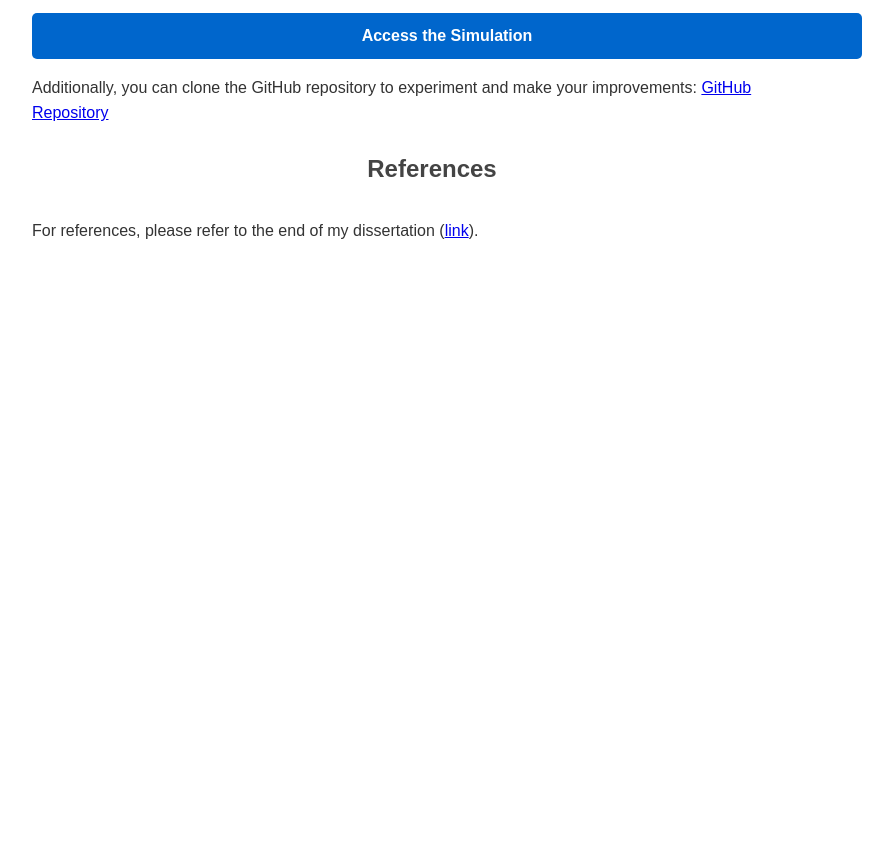
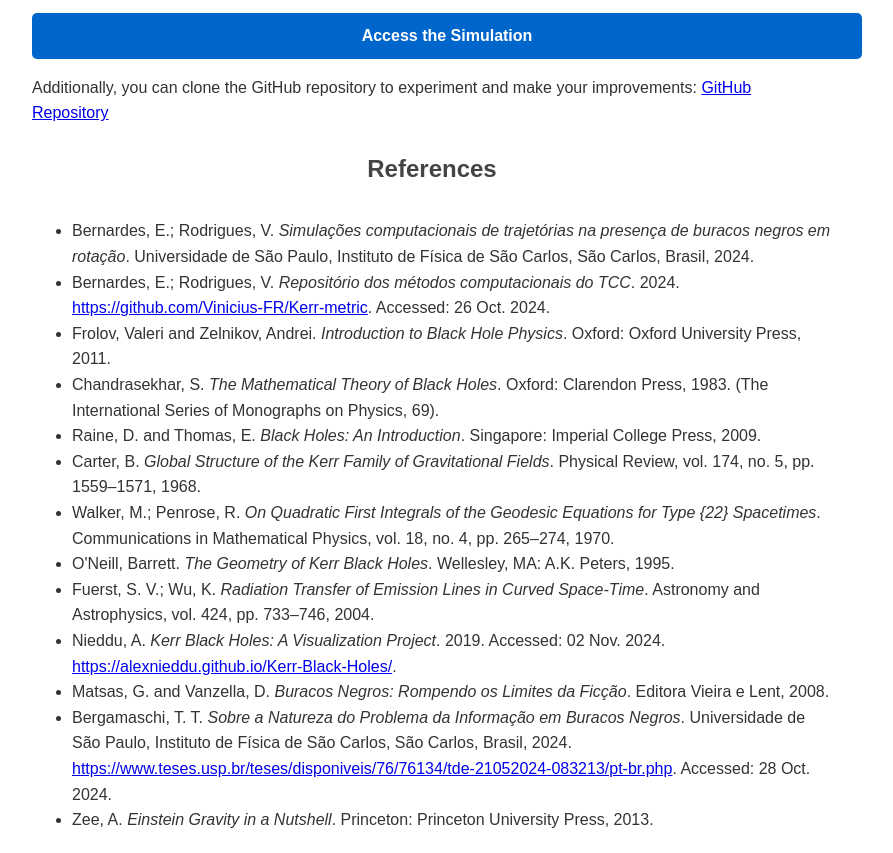
Before and after one commit to Vinicius-FR/Kerr-metric, a plain HTML site: page index.html in a window 1280 px wide. Shown: the part 1879-2732 px from the top of the page, without its empty margins (208-1101 px from the left). Before the commit the page ends 2143 px from the top, so only its background shows below. Drawn offline with nearby package versions, Linux system fonts and the light colour scheme.

Commit message:
atualizando site

```diff
--- a/index.html
+++ b/index.html
@@ -116,7 +116,21 @@
     <p>Additionally, you can clone the GitHub repository to experiment and make your improvements: <a href="https://github.com/Vinicius-FR/Kerr-metric/">GitHub Repository</a></p>
 
     <h2>References</h2>
-    <p class="references">For references, please refer to the end of my dissertation (<a href="https://github.com/Vinicius-FR/Kerr-metric/tree/master/Dissertação">link</a>).</p>
+    <ul class="references">
+        <li>Bernardes, E.; Rodrigues, V. <i>Simulações computacionais de trajetórias na presença de buracos negros em rotação</i>. Universidade de São Paulo, Instituto de Física de São Carlos, São Carlos, Brasil, 2024.</li>
+        <li>Bernardes, E.; Rodrigues, V. <i>Repositório dos métodos computacionais do TCC</i>. 2024. <a href="https://github.com/Vinicius-FR/Kerr-metric" target="_blank">https://github.com/Vinicius-FR/Kerr-metric</a>. Accessed: 26 Oct. 2024.</li>
+        <li>Frolov, Valeri and Zelnikov, Andrei. <i>Introduction to Black Hole Physics</i>. Oxford: Oxford University Press, 2011.</li>
+        <li>Chandrasekhar, S. <i>The Mathematical Theory of Black Holes</i>. Oxford: Clarendon Press, 1983. (The International Series of Monographs on Physics, 69).</li>
+        <li>Raine, D. and Thomas, E. <i>Black Holes: An Introduction</i>. Singapore: Imperial College Press, 2009.</li>
+        <li>Carter, B. <i>Global Structure of the Kerr Family of Gravitational Fields</i>. Physical Review, vol. 174, no. 5, pp. 1559–1571, 1968.</li>
+        <li>Walker, M.; Penrose, R. <i>On Quadratic First Integrals of the Geodesic Equations for Type {22} Spacetimes</i>. Communications in Mathematical Physics, vol. 18, no. 4, pp. 265–274, 1970.</li>
+        <li>O'Neill, Barrett. <i>The Geometry of Kerr Black Holes</i>. Wellesley, MA: A.K. Peters, 1995.</li>
+        <li>Fuerst, S. V.; Wu, K. <i>Radiation Transfer of Emission Lines in Curved Space-Time</i>. Astronomy and Astrophysics, vol. 424, pp. 733–746, 2004.</li>
+        <li>Nieddu, A. <i>Kerr Black Holes: A Visualization Project</i>. 2019. Accessed: 02 Nov. 2024. <a href="https://alexnieddu.github.io/Kerr-Black-Holes/" target="_blank">https://alexnieddu.github.io/Kerr-Black-Holes/</a>.</li>
+        <li>Matsas, G. and Vanzella, D. <i>Buracos Negros: Rompendo os Limites da Ficção</i>. Editora Vieira e Lent, 2008.</li>
+        <li>Bergamaschi, T. T. <i>Sobre a Natureza do Problema da Informação em Buracos Negros</i>. Universidade de São Paulo, Instituto de Física de São Carlos, São Carlos, Brasil, 2024. <a href="https://www.teses.usp.br/teses/disponiveis/76/76134/tde-21052024-083213/pt-br.php" target="_blank">https://www.teses.usp.br/teses/disponiveis/76/76134/tde-21052024-083213/pt-br.php</a>. Accessed: 28 Oct. 2024.</li>
+        <li>Zee, A. <i>Einstein Gravity in a Nutshell</i>. Princeton: Princeton University Press, 2013.</li>
+    </ul>
 
 </body>
 </html>
```
